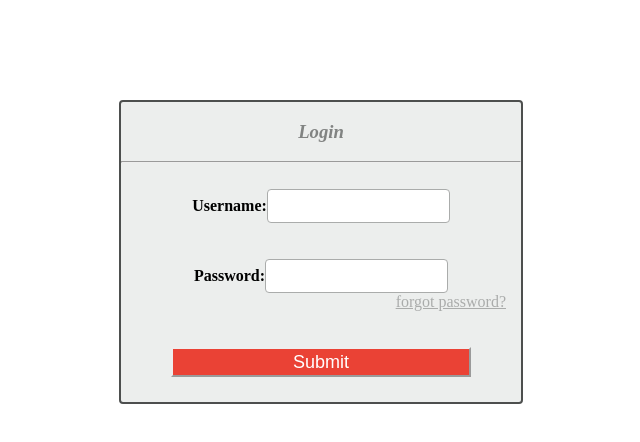
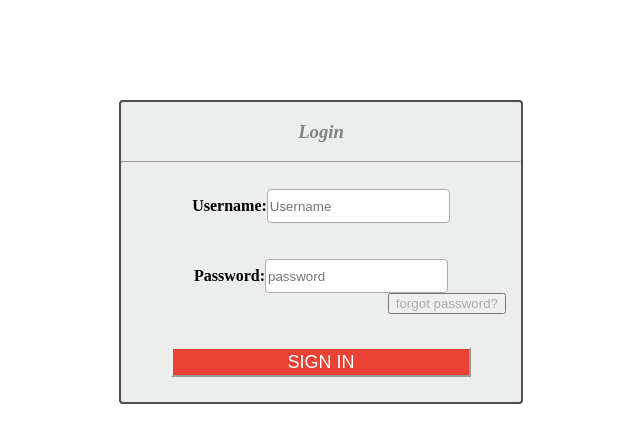
Before and after one commit to s-vamshi/MEAN-STACK-SONET-2020, a plain HTML site: page loginPage.html in a window 1280 px wide. Shown: the whole page, without its empty margins (319-959 px from the left). Drawn offline with Linux system fonts and the light colour scheme.

Commit message:
Updated loginpage

```diff
--- a/loginPage.html
+++ b/loginPage.html
@@ -12,20 +12,21 @@
         <div id="main">
             <h3>Login</h3>
             <hr>
-            <form >
+            <form  method="POST"">
                 <br>
-                <b>Username:</b><input type="text" name="username" id="lefttoright">
+                <b>Username:</b><input type="text" name="username" id="lefttoright" placeholder="Username">
                 <br>
                 <br>
                 <br>
-                <b>Password:</b><input type="password" name="pass" id="righttoleft">
+                <b>Password:</b><input type="password" name="pass" id="righttoleft" placeholder="password">
                 <br>
-                <a id="forgotpass" href="#">forgot password?</a>
+                <button id="forgotpass" href="#">forgot password?</button>
                 <br>
                 <br>
                 <br>
-                <input id="fsubmit" type="submit" >
+                <button id="fsubmit" type="submit">SIGN IN</button>
             </form>
+            <br>
         </div>
     </center>
 
```
